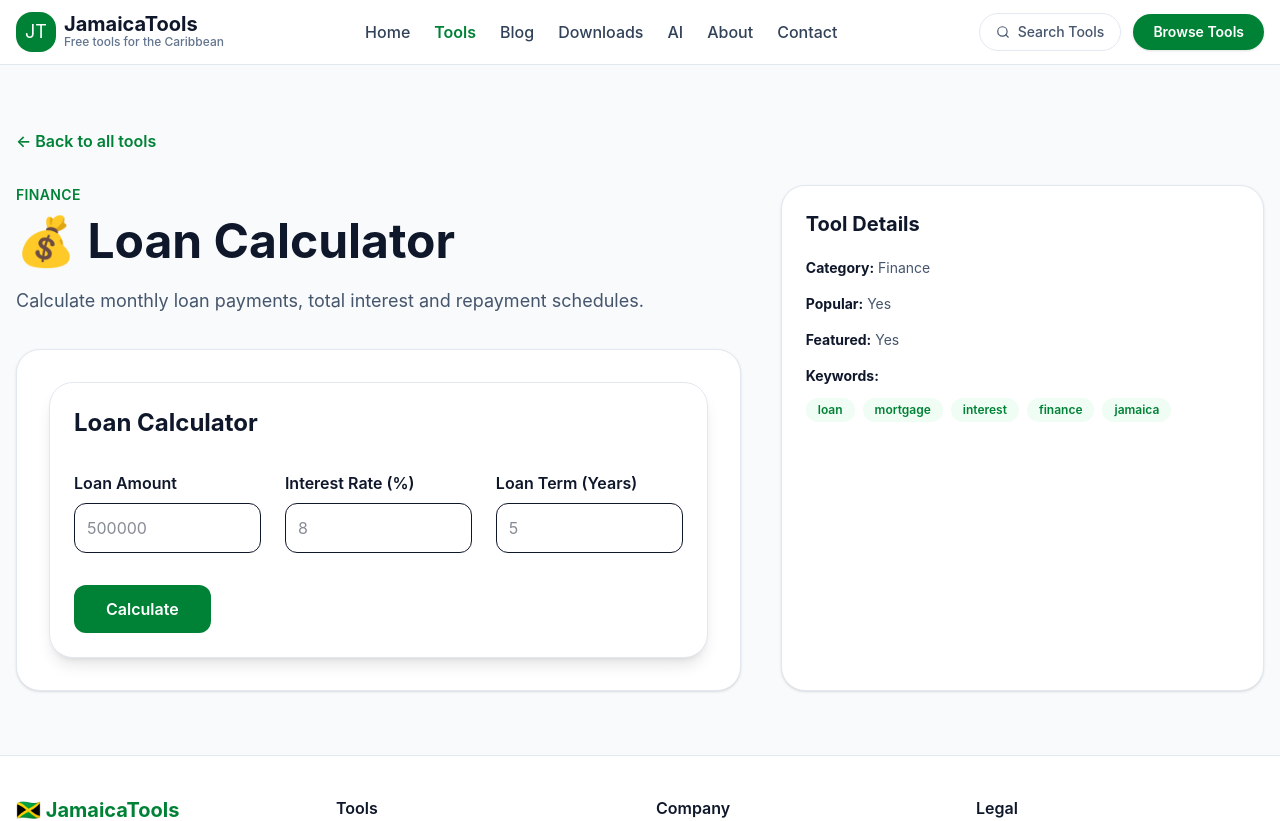
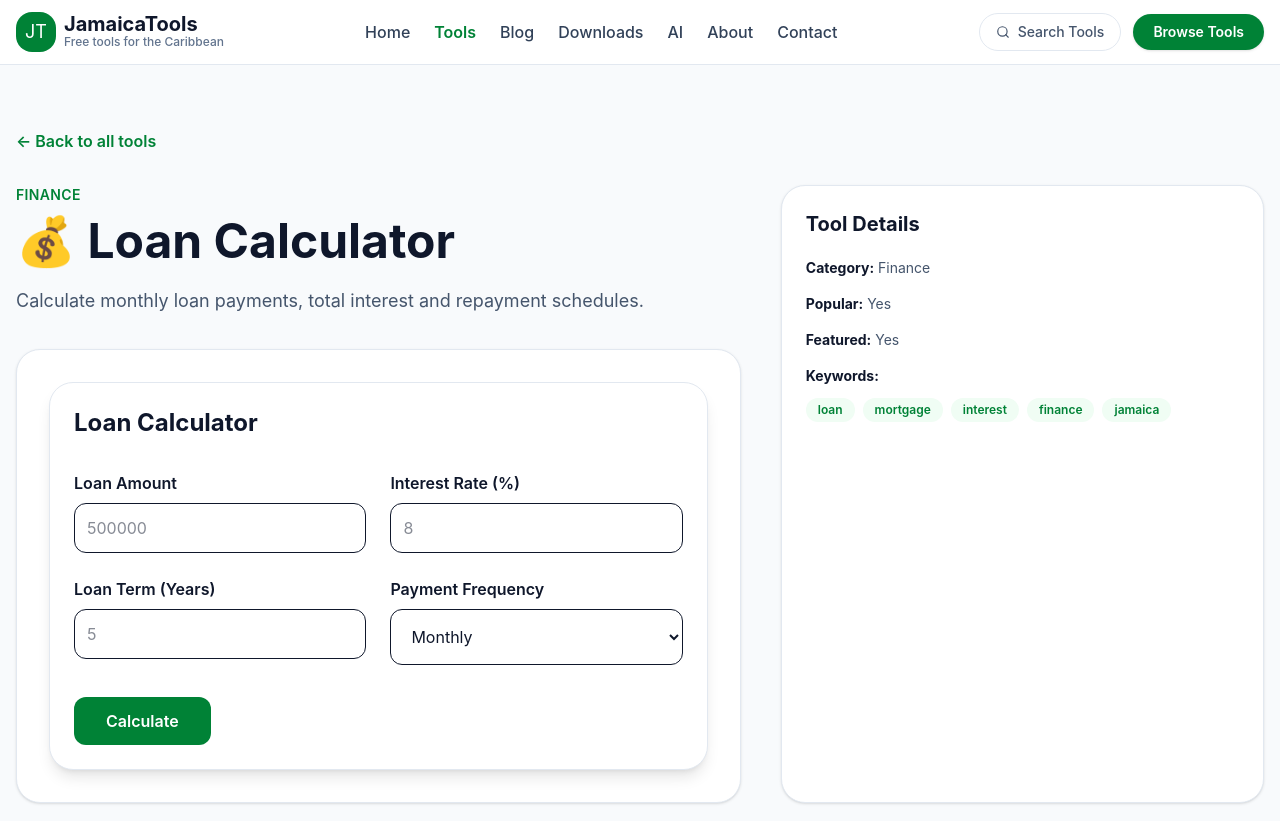
Before and after one commit to Movieslists02/jamaicatools, a React (Vite) app: page /tools/loan-calculator in a window 1280 px wide. Shown: the top 821 px of the page. Built offline with nearby package versions, Linux system fonts and the light colour scheme.

Commit message:
feat: add loan payment frequency

```diff
--- a/src/components/calculators/LoanCalculator.jsx
+++ b/src/components/calculators/LoanCalculator.jsx
@@ -5,6 +5,8 @@ function LoanCalculator() {
   const [interest, setInterest] = useState("");
   const [years, setYears] = useState("");
   const [error, setError] = useState("");
+  const [frequency, setFrequency] = useState("monthly");
+
 
   const [monthlyPayment, setMonthlyPayment] = useState(null);
   const [totalPayment, setTotalPayment] = useState(null);
@@ -54,10 +56,27 @@ const formatCurrency = (value) =>
     const payments = termYears * 12;
     const x = Math.pow(1 + monthlyRate, payments);
     const monthly = (principal * monthlyRate * x) / (x - 1);
-    const total = monthly * payments;
+
+let payment = monthly;
+
+if (frequency === "fortnightly") {
+  payment = monthly * 12 / 26;
+}
+
+if (frequency === "weekly") {
+  payment = monthly * 12 / 52;
+}
+
+const total = payment *
+  (frequency === "monthly"
+    ? payments
+    : frequency === "fortnightly"
+    ? termYears * 26
+    : termYears * 52);
+
 const interestPaid = total - principal;
 
-    setMonthlyPayment(monthly);
+setMonthlyPayment(payment);
     setTotalPayment(total);
     setTotalInterest(interestPaid);
   };
@@ -65,8 +84,7 @@ const formatCurrency = (value) =>
   return (
     <div className="w-full max-w-full overflow-hidden rounded-3xl border border-slate-200 bg-white p-6 shadow-lg">
       <h2 className="mb-8 text-2xl font-bold">Loan Calculator</h2>
-
-      <div className="grid gap-6 md:grid-cols-3">
+      <div className="grid gap-6 md:grid-cols-2">
   <div>
     <label className="mb-2 block font-semibold">Loan Amount</label>
     <input type="number" value={amount} onChange={(e) => setAmount(e.target.value)} placeholder="500000" className="w-full rounded-xl border p-3" />
@@ -80,6 +98,19 @@ const formatCurrency = (value) =>
   <div>
     <label className="mb-2 block font-semibold">Loan Term (Years)</label>
     <input type="number" value={years} onChange={(e) => setYears(e.target.value)} placeholder="5" className="w-full rounded-xl border p-3" />
+  </div>
+
+  <div>
+    <label className="mb-2 block font-semibold">Payment Frequency</label>
+    <select
+      value={frequency}
+      onChange={(e) => setFrequency(e.target.value)}
+      className="h-14 w-full rounded-xl border px-4"
+    >
+      <option value="monthly">Monthly</option>
+      <option value="fortnightly">Fortnightly</option>
+      <option value="weekly">Weekly</option>
+    </select>
   </div>
 </div>
 
@@ -97,11 +128,23 @@ const formatCurrency = (value) =>
   <>
     <div className="mt-10 grid gap-4 xl:grid-cols-3">
       <div className="rounded-xl bg-green-50 p-6">
-        <p className="text-sm text-slate-500">Monthly Payment</p>
+        <p className="text-sm text-slate-500">{
+  frequency === "monthly"
+    ? "Monthly Payment"
+    : frequency === "fortnightly"
+    ? "Fortnightly Payment"
+    : "Weekly Payment"
+}</p>
         <h3 className="mt-2 whitespace-nowrap text-2xl font-bold text-green-700">
           {formatCurrency(monthlyPayment)}
         </h3>
-        <p className="mt-2 text-sm text-slate-500">Due every month</p>
+        <p className="mt-2 text-sm text-slate-500">{
+  frequency === "monthly"
+    ? "Due every month"
+    : frequency === "fortnightly"
+    ? "Due every 2 weeks"
+    : "Due every week"
+}</p>
       </div>
 
       <div className="rounded-xl bg-blue-50 p-6">
@@ -128,7 +171,12 @@ const formatCurrency = (value) =>
         <p>Loan Amount: <strong>{formatCurrency(parseFloat(amount))}</strong></p>
         <p>Interest Rate: <strong>{parseFloat(interest).toFixed(2)}%</strong></p>
         <p>Loan Term: <strong>{years} years</strong></p>
-        <p>Monthly Payment: <strong>{formatCurrency(monthlyPayment)}</strong></p>
+        <p>{frequency.charAt(0).toUpperCase() + frequency.slice(1)} Payment:<strong>{formatCurrency(monthlyPayment)}</strong></p>
+        <p>
+  Payment Frequency: <strong>
+    {frequency.charAt(0).toUpperCase() + frequency.slice(1)}
+  </strong>
+</p>
         <p>Total Interest: <strong>{formatCurrency(totalInterest)}</strong></p>
         <p>Total Repayment: <strong>{formatCurrency(totalPayment)}</strong></p>
       </div>
```
Lines whose indentation alone changed are shown as unchanged.
